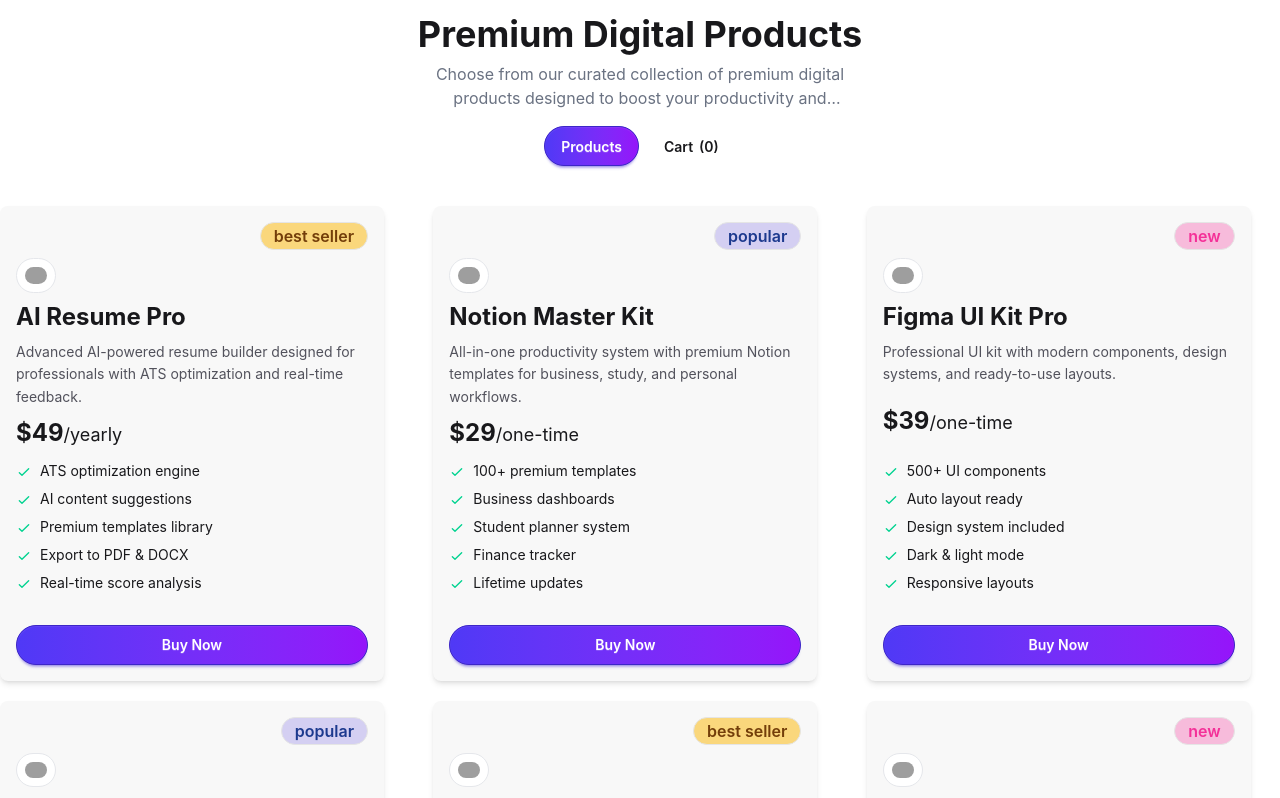
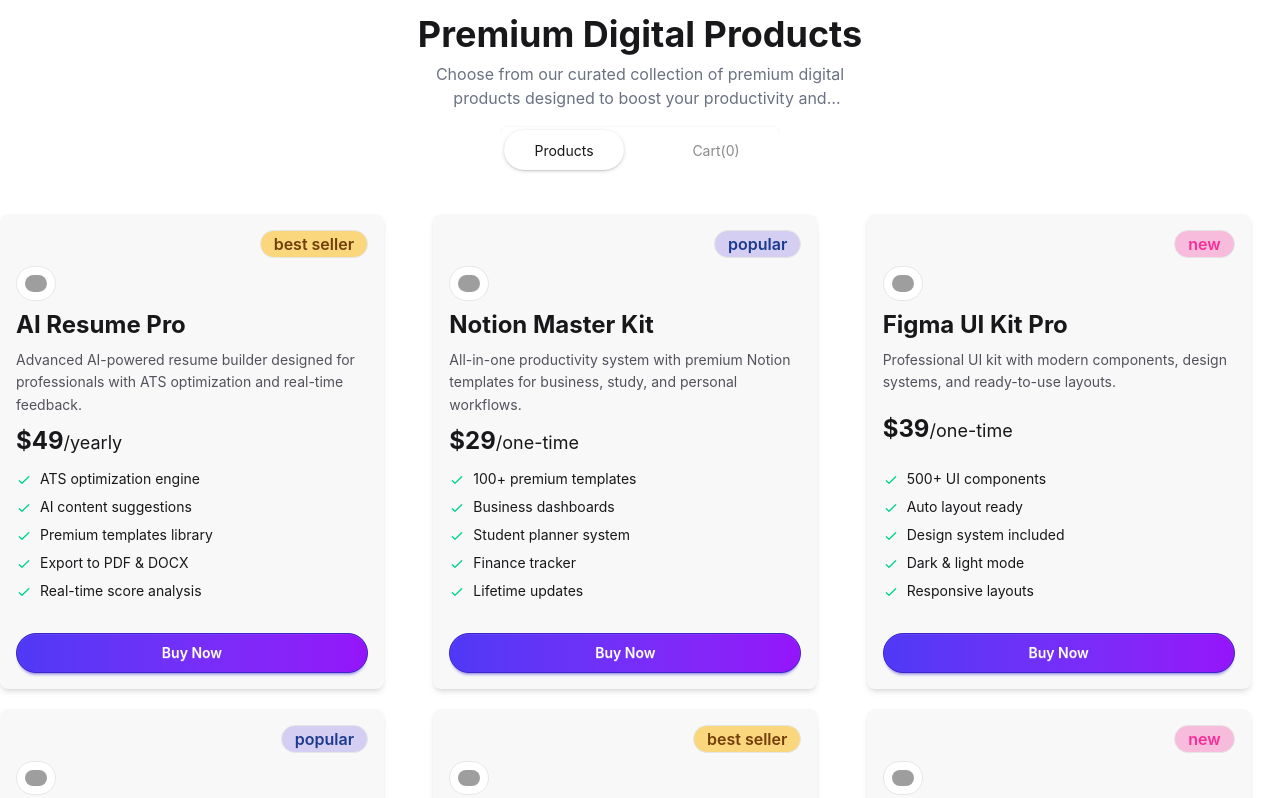
Before and after one commit to mahmudulhasanzb/A06-DigiTools-Platform, a React (Vite) app: page / in a window 1280 px wide. Shown: the part 1020-1818 px from the top of the page. Built offline with nearby package versions, Linux system fonts and the light colour scheme; grey boxes are pictures that could not be loaded.

Commit message:
Added react.js functionality

```diff
--- a/src/App.jsx
+++ b/src/App.jsx
@@ -1,29 +1,33 @@
-import { FaBeer } from 'react-icons/fa'
-import './App.css'
-import NavBar from './components/NavBar/NavBar'
-import Banner from './components/Banner/Banner'
-import Footer from './components/Footer/Footer'
-import Stats from './components/Stats/Stats'
-import Products from './components/Products/Products'
-import Steps from './components/Steps/Steps'
-import Pricing from './components/Pricing/Pricing'
-import OptionalSection from './components/OptionalSection/OptionalSection'
-import Cart from './components/Cart/Cart'
+import { FaBeer } from 'react-icons/fa';
+import './App.css';
+import NavBar from './components/NavBar/NavBar';
+import Banner from './components/Banner/Banner';
+import Footer from './components/Footer/Footer';
+import Stats from './components/Stats/Stats';
+import Products from './components/Products/Products';
+import Steps from './components/Steps/Steps';
+import Pricing from './components/Pricing/Pricing';
+import OptionalSection from './components/OptionalSection/OptionalSection';
+import Cart from './components/Cart/Cart';
+import { useState } from 'react';
 
 const getProductData = async () => {
-  const res = await fetch("data.json")
-  return res.json()
-}
+  const res = await fetch('data.json');
+  return res.json();
+};
 const productDataPromise = getProductData();
 
 function App() {
+  const [activeCard, secActiveCard] = useState('product');
+  const [cards, setCards] = useState([]);
+
   return (
     <>
       <NavBar></NavBar>
       <Banner></Banner>
       <Stats></Stats>
 
-      <div className='max-w-7xl mx-auto'>
+      <div className="max-w-7xl mx-auto">
         <div className="flex flex-col justify-center items-center space-y-4">
           <div className="flex flex-col justify-center items-center space-y-2">
             <h2 className="text-4xl font-bold">Premium Digital Products</h2>
@@ -32,17 +36,34 @@
               designed to boost your productivity and creativity.
             </p>
           </div>
-        <div className="flex gap-2">
-          <button className="btn btn-primary rounded-full bg bg-linear-to-r from-[#4f39f6] to-[#9514fa] text-white">
-            Products
-          </button>
-          <button className="btn btn-ghost rounded-full">
-            Cart <span>(0)</span>
-          </button>
+          <div className="tabs tabs-box justify-center gap-8 bg-transparent ">
+            <input
+              type="radio"
+              name="my_tabs_1"
+              className="tab rounded-full w-30"
+              aria-label="Products"
+              defaultChecked
+              onClick={() => secActiveCard('product')}
+            />
+            <input
+              type="radio"
+              name="my_tabs_1"
+              className="tab rounded-full w-30"
+              aria-label="Cart(0)"
+              onClick={() => secActiveCard('cart')}
+            />
           </div>
         </div>
         {/* Products and cart section will colditionally render here */}
-        <Products productDataPromise={productDataPromise}></Products>
+        {activeCard === 'product' ? (
+          <Products
+            productDataPromise={productDataPromise}
+            cards={cards}
+            setCards={setCards}
+          ></Products>
+        ) : (
+          <Cart cards={cards} setCards={setCards}></Cart>
+        )}
       </div>
 
       <Steps></Steps>
@@ -54,4 +75,4 @@
   );
 }
 
-export default App
+export default App;
--- /dev/null
+++ b/src/components/Products/ProductCards/ProductCards.jsx
@@ -0,0 +1,80 @@
+import React, { useState } from 'react';
+import { toast } from 'react-toastify';
+
+const ProductCards = ({ data, cards, setCards}) => {
+  const [isBought, setIsBought] = useState(false);
+  const handleBoughtBtn = () => {
+    setIsBought(true);
+    setCards([...cards, data])
+    // {isBought ? toast.error('item already added') : toast.success('added to cart')}
+  };
+
+  const name = data.name;
+  const description = data.description;
+  const price = data.price;
+  const period = data.period;
+  const icon = data.icon;
+  const tag = data.tag;
+  const tagType = data.tagType;
+  const features = data.features;
+
+  return (
+    <div className="card max-w-96 bg-base-200 shadow-md">
+      <div className="card-body p-4">
+        <div className="flex justify-end ">
+          <span
+            className={`badge badge-lg badge-soft rounded-full font-semibold ${tagType === 'popular' ? 'bg-primary/20 text-blue-900' : tagType === 'best seller' ? 'bg-warning/50 text-yellow-900' : 'bg-secondary/30 text-secondary'}`}
+          >
+            {tag}
+          </span>
+        </div>
+        <img
+          className="max-w-10 w-full p-2 bg-white rounded-full border border-gray-200"
+          src={icon}
+          alt="image"
+        />
+        <h2 className="text-2xl font-bold">{name}</h2>
+        <p className="text-sm text-zinc-600 max-w-lg leading-relaxed">
+          {description}
+        </p>
+        <p className="text-2xl font-bold">
+          ${price}
+          <span className="text-lg font-normal">/{period}</span>
+        </p>
+        <ul className="mt-1 flex flex-col gap-2 text-xs">
+          {features.map(feature => {
+            return (
+              <li key={feature} className="text-sm line-clamp-1">
+                <svg
+                  xmlns="http://www.w3.org/2000/svg"
+                  className="size-4 me-2 inline-block text-success"
+                  fill="none"
+                  viewBox="0 0 24 24"
+                  stroke="currentColor"
+                >
+                  <path
+                    strokeLinecap="round"
+                    strokeLinejoin="round"
+                    strokeWidth="2"
+                    d="M5 13l4 4L19 7"
+                  />
+                </svg>
+                <span>{feature}</span>
+              </li>
+            );
+          })}
+        </ul>
+        <div className="mt-6">
+          <button
+            onClick={handleBoughtBtn}
+            className={`btn btn-primary btn-block rounded-full ${isBought ? 'bg-green-500 border-none' : 'bg-linear-to-r from-[#4f39f6] to-[#9514fa] text-white'}`}
+          >
+            {isBought ? 'Bought' : 'Buy Now'}
+          </button>
+        </div>
+      </div>
+    </div>
+  );
+};
+
+export default ProductCards;
--- a/src/components/Products/Products.jsx
+++ b/src/components/Products/Products.jsx
@@ -1,78 +1,21 @@
 import React, { use } from 'react';
+import ProductCards from './ProductCards/ProductCards';
 
-
-const Products = ({ productDataPromise }) => {
-  const productData = use(productDataPromise)
+const Products = ({ productDataPromise, cards, setCards }) => {
+  const productData = use(productDataPromise);
   return (
     <div className="grid grid-cols-3 gap-5 mt-10 mb-20">
-      {
-        productData.map(data => {
-          const name = data.name;
-          const description = data.description;
-          const price = data.price;
-          const period = data.period;
-          const icon = data.icon;
-          const tag = data.tag;
-          const tagType = data.tagType;
-          const features = data.features;
-          return (
-            <div className="card max-w-96 bg-base-200 shadow-md">
-              <div className="card-body p-4">
-                <div className="flex justify-end ">
-                  <span
-                    className={`badge badge-lg badge-soft rounded-full font-semibold ${tagType === 'popular' ? 'bg-primary/20 text-blue-900' : tagType === 'best seller' ? 'bg-warning/50 text-yellow-900' : 'bg-secondary/30 text-secondary'}`}
-                  >
-                    {tag}
-                  </span>
-                </div>
-                <img
-                  className="max-w-10 w-full p-2 bg-white rounded-full border border-gray-200"
-                  src={icon}
-                  alt="image"
-                />
-                <h2 className="text-2xl font-bold">{name}</h2>
-                <p className="text-sm text-zinc-600 max-w-lg leading-relaxed">
-                  {description}
-                </p>
-                <p className="text-2xl font-bold">
-                  ${price}
-                  <span className="text-lg font-normal">/{period}</span>
-                </p>
-                <ul className="mt-1 flex flex-col gap-2 text-xs">
-                  {features.map(feature => {
-                    return (
-                      <li className="text-sm line-clamp-1">
-                        <svg
-                          xmlns="http://www.w3.org/2000/svg"
-                          className="size-4 me-2 inline-block text-success"
-                          fill="none"
-                          viewBox="0 0 24 24"
-                          stroke="currentColor"
-                        >
-                          <path
-                            strokeLinecap="round"
-                            strokeLinejoin="round"
-                            strokeWidth="2"
-                            d="M5 13l4 4L19 7"
-                          />
-                        </svg>
-                        <span>{feature}</span>
-                      </li>
-                    );
-                  })}
-                </ul>
-                <div className="mt-6">
-                  <button className="btn btn-primary btn-block rounded-full bg-linear-to-r from-[#4f39f6] to-[#9514fa] text-white">
-                    Buy Now
-                  </button>
-                </div>
-              </div>
-            </div>
-          );
-        })
-    }
+      {productData.map(data => {
+        return (
+          <ProductCards
+            key={data.id}
+            data={data}
+            cards={cards}
+            setCards={setCards}
+          ></ProductCards>
+        );
+      })}
     </div>
-
   );
 };
 
```
Also changed, not shown: src/components/Cart/Cart.jsx (+59 -38 lines). Lines whose indentation alone changed are shown as unchanged.
